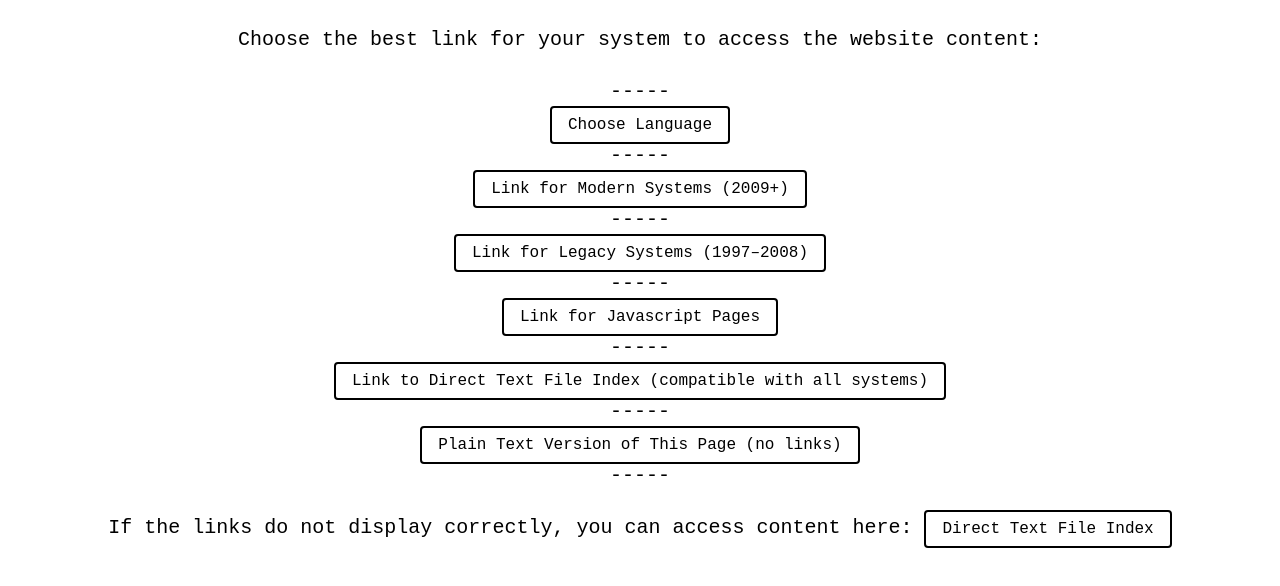
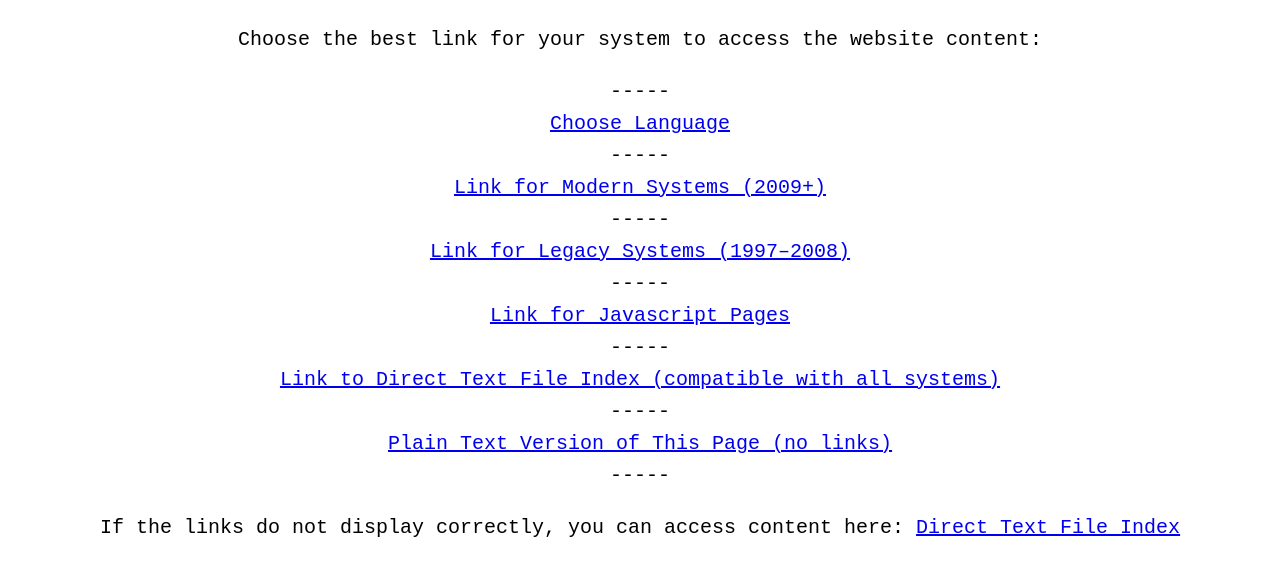
Before and after one commit to youtubescholar/splashtest, a plain HTML site: page index.html in a window 1280 px wide. Shown: the part 94-680 px from the top of the page. Drawn offline with Linux system fonts and the light colour scheme.

Commit message:
Update styles.css

```diff
--- a/styles.css
+++ b/styles.css
@@ -15,23 +15,7 @@ body {
   text-align: center; /* Centers content for splash page */
 }
 
-/* === Accessibility Enhancements === */
-button, a {
-  font-family: inherit; /* Consistent typography */
-  font-size: 1rem;
-  padding: 0.5rem 1rem; /* Touch-friendly targets */
-  border: 2px solid #000000; /* Visible borders */
-  border-radius: 0.25rem; /* Slightly rounded corners */
-  background: none;
-  color: inherit;
-  text-decoration: none;
-  cursor: pointer;
-}
 
-button:focus, a:focus {
-  outline: 2px dashed #005fcc; /* Clear focus indicator */
-  outline-offset: 2px;
-}
 
 /* === Dark and Light Mode === */
 @media (prefers-color-scheme: dark) {
```
